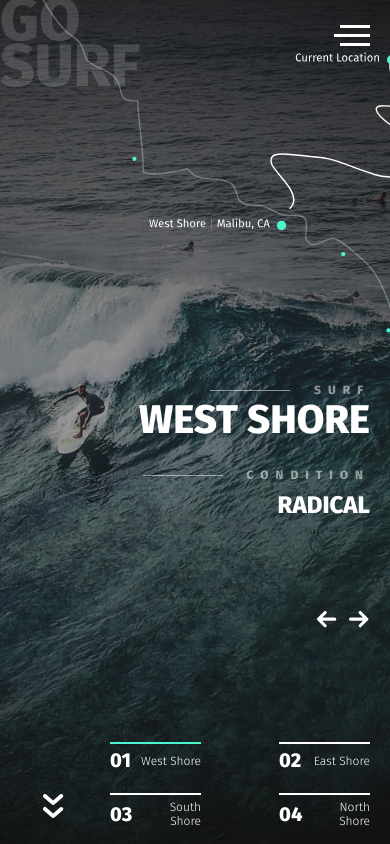
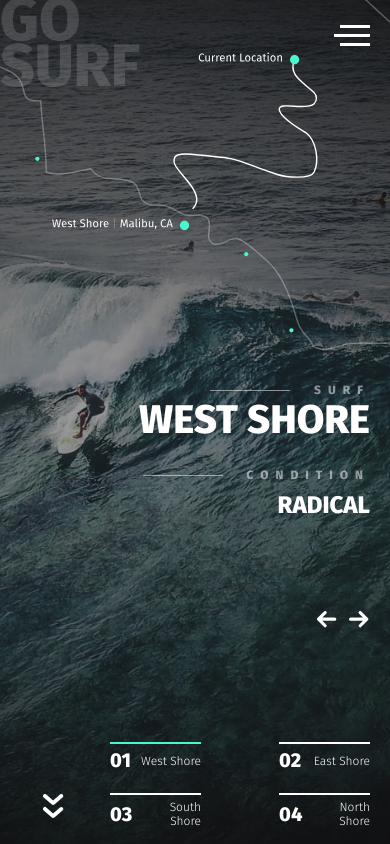
Before and after one commit to LypkaB/Go-serf, a plain HTML site: page index.html in a window 390 px wide. Drawn offline with Linux system fonts and the light colour scheme; files whose address does not match are found by name.

Commit message:
Changed position «presentation» slider map on adaptive

```diff
--- a/assets/css/style.css
+++ b/assets/css/style.css
@@ -1166,6 +1166,10 @@ button {
     margin-bottom: 0;
   }
 
+  .presentation__content-map {
+    margin-left: -75%;
+  }
+
   .presentation__content-subtitle {
     font-size: 12px;
   }
--- a/assets/sass/media/_475.scss
+++ b/assets/sass/media/_475.scss
@@ -34,6 +34,10 @@
                 margin-bottom: 0;
             }
 
+            &-map {
+                margin-left: -75%;
+            }
+
             &-subtitle {
                 font-size: 12px;
 
```
